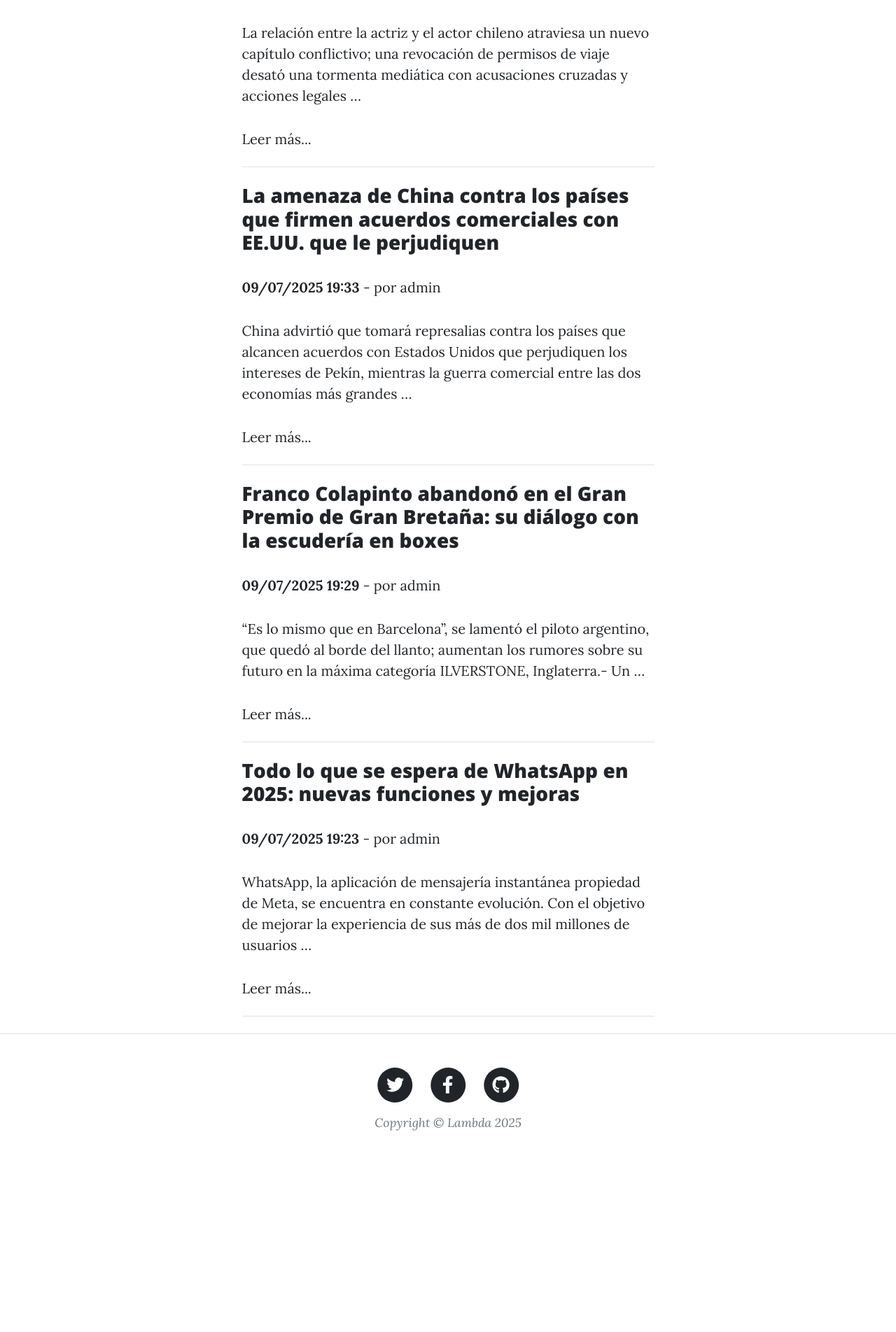
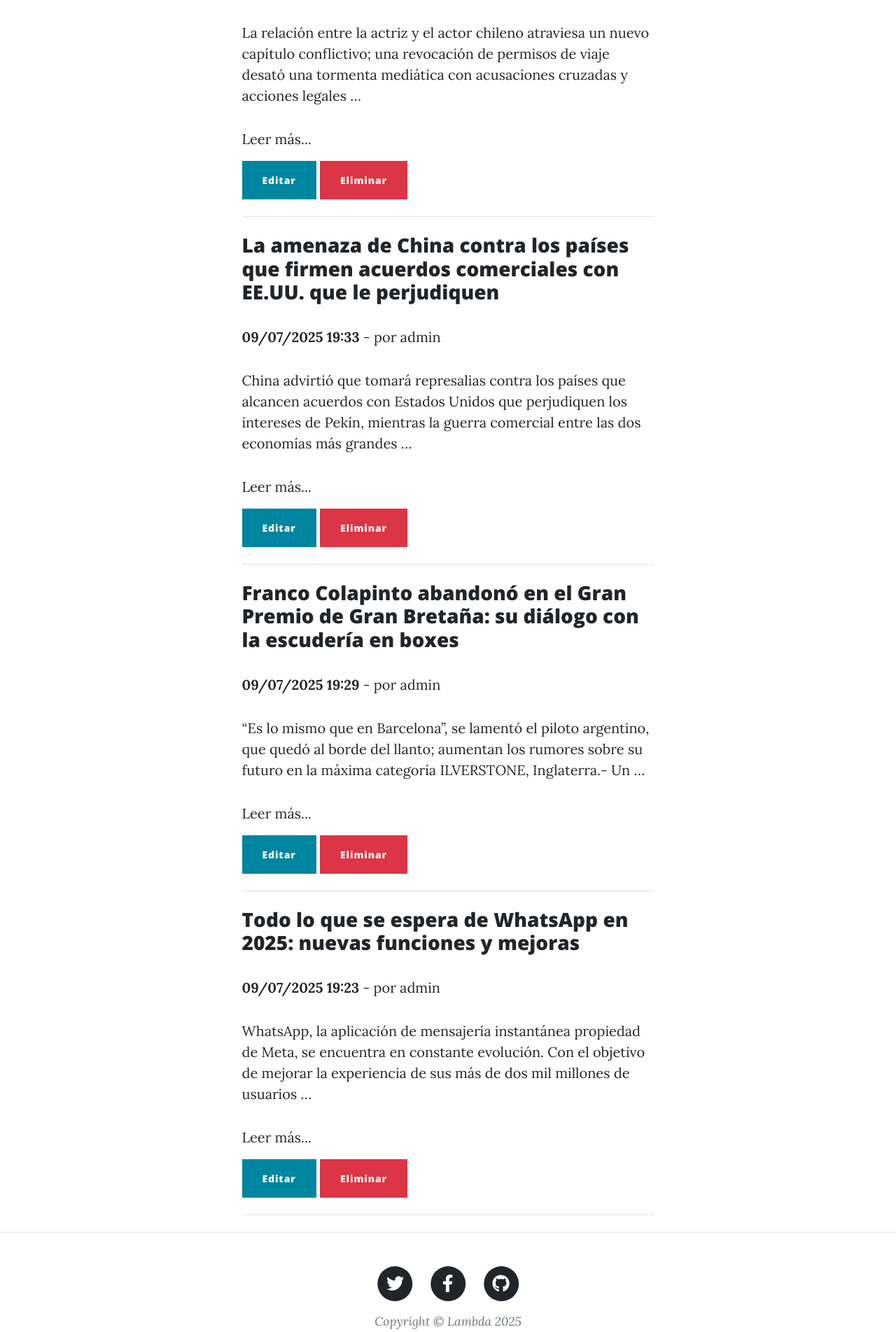
Before and after one commit to Andreswal/proyecto-final-2025, a Django app: page / in a window 1280 px wide. Shown: the part 806-2710 px from the top of the page at 70% size. Before the commit the page ends 2422 px from the top, so only its background shows below. Run offline with Django 5.2, Linux system fonts and the light colour scheme; a user stored in the database is signed in; data comes from the database, SQL or seed files in the repository; both versions use the stored data as it was after the commit; some libraries are stand-ins or nearby versions.

Commit message:
Agregado la función de editar y eliminar articulos y comentarios para el staff

```diff
--- a/blogfinal/blog/templates/blog/inicio.html
+++ b/blogfinal/blog/templates/blog/inicio.html
@@ -26,16 +26,69 @@
 <div class="container px-4 px-lg-5">
     <div class="row gx-4 gx-lg-5 justify-content-center">
         <div class="col-md-10 col-lg-8 col-xl-7">
-            <h3 class="post-title"><a href="{% url 'detalle_articulo' articulo.id %}">{{ articulo.titulo }}</a></h3>
-            <p class="post-meta"><strong>{{ articulo.fecha_publicacion|date:"d/m/Y H:i" }}</strong> - por {{  articulo.autor.username }}</p>
+
+            <h3 class="post-title">
+                <a href="{% url 'detalle_articulo' articulo.id %}">{{ articulo.titulo }}</a>
+            </h3>
+            <p class="post-meta">
+                <strong>{{ articulo.fecha_publicacion|date:"d/m/Y H:i" }}</strong> - por {{ articulo.autor.username }}
+            </p>
             <p class="post-subtitle">{{ articulo.contenido|truncatewords:30 }}</p>
             <a href="{% url 'detalle_articulo' articulo.id %}">Leer más...</a>
 
+            {% if request.user.is_staff %}
+                <div class="mt-3">
+                    <a href="{% url 'editar_articulo' articulo.id %}" class="btn btn-primary">Editar</a>
+                    <form action="{% url 'eliminar_articulo' articulo.id %}" method="post" style="display:inline;">
+                        {% csrf_token %}
+                        <button type="submit" class="btn btn-danger">Eliminar</button>
+                    </form>
+                </div>
+            {% endif %}
+
             <hr class="my-4" />
+
         </div>
     </div>
 </div>
 {% empty %}
 <p>No hay artículos aún.</p>
 {% endfor %}
+<div class="container px-4 px-lg-5">
+    <div class="row gx-4 gx-lg-5 justify-content-center">
+        <div class="col-md-10 col-lg-8 col-xl-7">
+            {% if articulos.has_other_pages %}
+            <nav aria-label="Page navigation">
+                <ul class="pagination
+                    justify-content-center">
+                    {% if articulos.has_previous %}
+                    <li class="page-item">
+                        <a class="page-link" href="?page={{ articulos.previous_page_number }}&orden={{ request.GET.orden }}" aria-label="Previous">
+                            <span aria-hidden="true">&laquo;</span>
+                        </a>
+                    </li>
+
+
+                    {% endif %}
+                    {% for page_num in articulos.paginator.page_range %}
+                    <li class="page-item {% if articulos.number == page_num %}active{% endif %}">
+                        <a class="page-link" href="?page={{ page_num }}&orden={{ request.GET.orden }}">{{ page_num }}</a>
+                    </li>
+
+                    {% endfor %}
+                    {% if articulos.has_next %}
+                    <li class="page-item">
+                        <a class="page-link" href="?page={{ articulos.next_page_number }}&orden={{ request.GET.orden }}" aria-label="Next">
+                            <span aria-hidden="true">&raquo;</span>
+                        </a>
+                    </li>
+                    {% endif %}
+                </ul>
+            </nav>
+
+            {% endif %}
+
+        </div>
+    </div>
+</div>
 {% endblock %}
--- a/blogfinal/blog/urls.py
+++ b/blogfinal/blog/urls.py
@@ -18,5 +18,7 @@ urlpatterns = [
     path('categoria/<int:categoria_id>/', views.articulos_por_categoria, name='articulos_por_categoria'),
     path('articulo/<int:articulo_id>/toggle_like/', views.toggle_like, name='toggle_like'),
     path('articulo/nuevo/', views.crear_articulo, name='crear_articulo'),
+    path('articulo/<int:articulo_id>/editar/', views.editar_articulo, name='editar_articulo'),
+    path('articulo/<int:articulo_id>/eliminar/', views.eliminar_articulo, name='eliminar_articulo'),
 
 ]+ static(settings.MEDIA_URL, document_root=settings.MEDIA_ROOT)
--- a/blogfinal/blog/views.py
+++ b/blogfinal/blog/views.py
@@ -3,6 +3,8 @@ from django.http import HttpResponseForbidden
 from django.contrib import messages
 from django.contrib.auth import login, logout, authenticate
 from django.contrib.auth.forms import UserCreationForm, AuthenticationForm
+from django.urls import path
+from django.contrib.auth.decorators import login_required
 
 from .models import Articulo, Categoria, Comentario, Like
 from .forms import ArticuloForm, ComentarioForm
@@ -178,3 +180,35 @@ def toggle_like(request, articulo_id):
         Like.objects.create(usuario=request.user, articulo=articulo)
 
     return redirect('detalle_articulo', articulo_id=articulo.id)
+
+# Editar un artículo
+@login_required
+def editar_articulo(request, articulo_id):
+    articulo = get_object_or_404(Articulo, id=articulo_id)
+
+    if request.user != articulo.autor and not request.user.is_staff:
+        return HttpResponseForbidden("No tenés permiso para editar este artículo.")
+
+    if request.method == 'POST':
+        form = ArticuloForm(request.POST, request.FILES, instance=articulo)
+        if form.is_valid():
+            form.save()
+            messages.success(request, "Artículo editado con éxito.")
+            return redirect('detalle_articulo', articulo_id=articulo.id)
+    else:
+        form = ArticuloForm(instance=articulo)
+
+    return render(request, 'blog/editar_articulo.html', {'form': form, 'articulo': articulo})
+@login_required
+def eliminar_articulo(request, articulo_id):
+    articulo = get_object_or_404(Articulo, id=articulo_id)
+
+    if request.user != articulo.autor and not request.user.is_staff:
+        return HttpResponseForbidden("No tenés permiso para eliminar este artículo.")
+
+    if request.method == 'POST':
+        articulo.delete()
+        messages.success(request, "Artículo eliminado con éxito.")
+        return redirect('inicio')
+
+    return render(request, 'blog/eliminar_articulo.html', {'articulo': articulo})
```
Also changed, not shown: blogfinal/blog/templates/blog/detalle_articulo.html (+7 -0 lines), blogfinal/blog/templates/blog/editar_articulo.html (added, +24 -0 lines), blogfinal/db.sqlite3.
